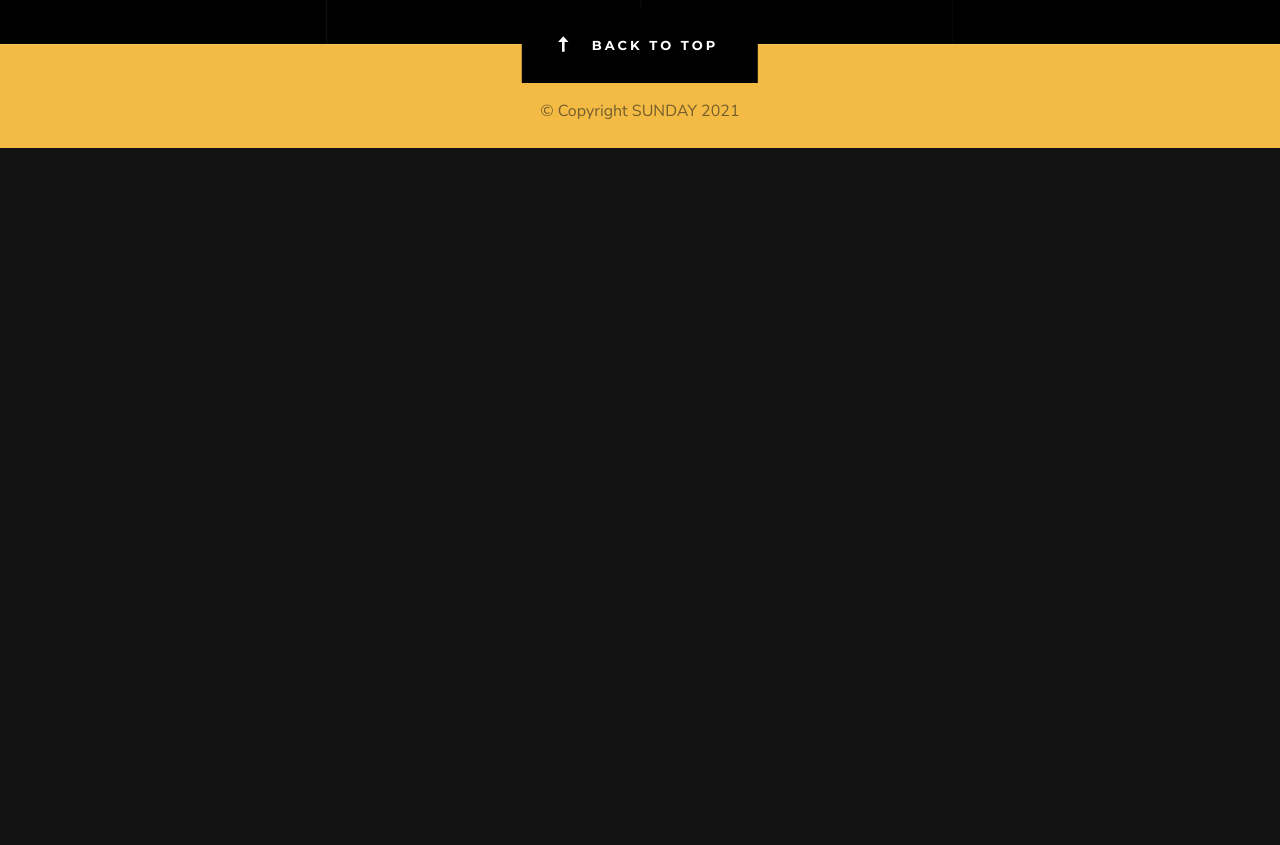
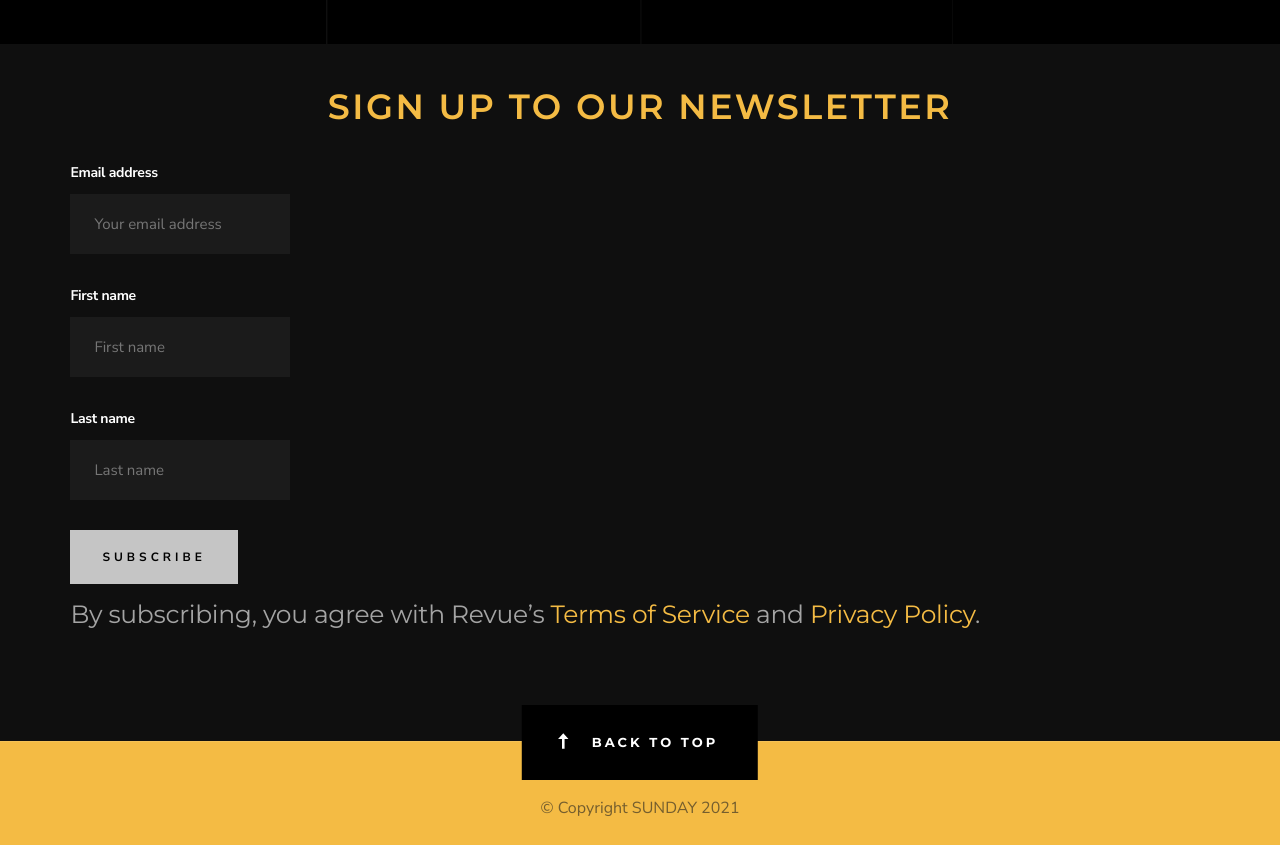
Before and after one commit to TheSundayOrg/sundayofficial, a plain HTML site: page index.html in a window 1280 px wide. Shown: the part 4582-5427 px from the top of the page. Before the commit the page ends 4730 px from the top, so only its background shows below. Drawn offline with Linux system fonts and the light colour scheme.

Commit message:
add form

```diff
--- a/css/main.css
+++ b/css/main.css
@@ -1374,7 +1374,7 @@ body.menu-is-open {
   text-align: center;
 }
 
-.section-header.has-bottom-sep::before {
+.section-header.has-bottom-sep::before{
   content: "";
   display: inline-block;
   height: 1px;
@@ -3613,3 +3613,7 @@ color: #F4BB44 ;
  }
 
 }
+
+.newsletter{
+  text-align: center;
+}
--- a/index.html
+++ b/index.html
@@ -627,6 +627,41 @@
 
     </section> <!-- end s-contact -->
 
+    <section id='services' class="s-services target-section darker">
+
+            <div class="col-full newsletter">
+                <h3 class="subhead">
+                    Sign up to our newsletter
+                </h3>
+
+        </div>
+
+        <div class="row clients-wrap display-1" data-aos="fade-up">
+
+            <div id="revue-embed" class="revue-embed">
+                <form action="http://newsletter.thesundayorg.social/add_subscriber" method="post" id="revue-form" name="revue-form"  target="_blank">
+                <div class="revue-form-group">
+                  <label for="member_email">Email address</label>
+                  <input class="revue-form-field" placeholder="Your email address" type="email" name="member[email]" id="member_email">
+                </div>
+                <div class="revue-form-group">
+                  <label for="member_first_name">First name <span class="optional"></span></label>
+                  <input class="revue-form-field" placeholder="First name" type="text" name="member[first_name]" id="member_first_name">
+                </div>
+                <div class="revue-form-group">
+                  <label for="member_last_name">Last name <span class="optional"></span></label>
+                  <input class="revue-form-field" placeholder="Last name" type="text" name="member[last_name]" id="member_last_name">
+                </div>
+                <div class="revue-form-actions">
+                  <input type="submit" value="Subscribe" name="member[subscribe]" id="member_submit">
+                </div>
+                <div class="revue-form-footer">By subscribing, you agree with Revue’s <a target="_blank" href="https://www.getrevue.co/terms">Terms of Service</a> and <a target="_blank" href="https://www.getrevue.co/privacy">Privacy Policy</a>.</div>
+                </form>
+              </div>
+        </div>
+
+    </section>
+
     <!-- footer
     ================================================== -->
     <footer>
```
Also changed, not shown: 5 other files.
